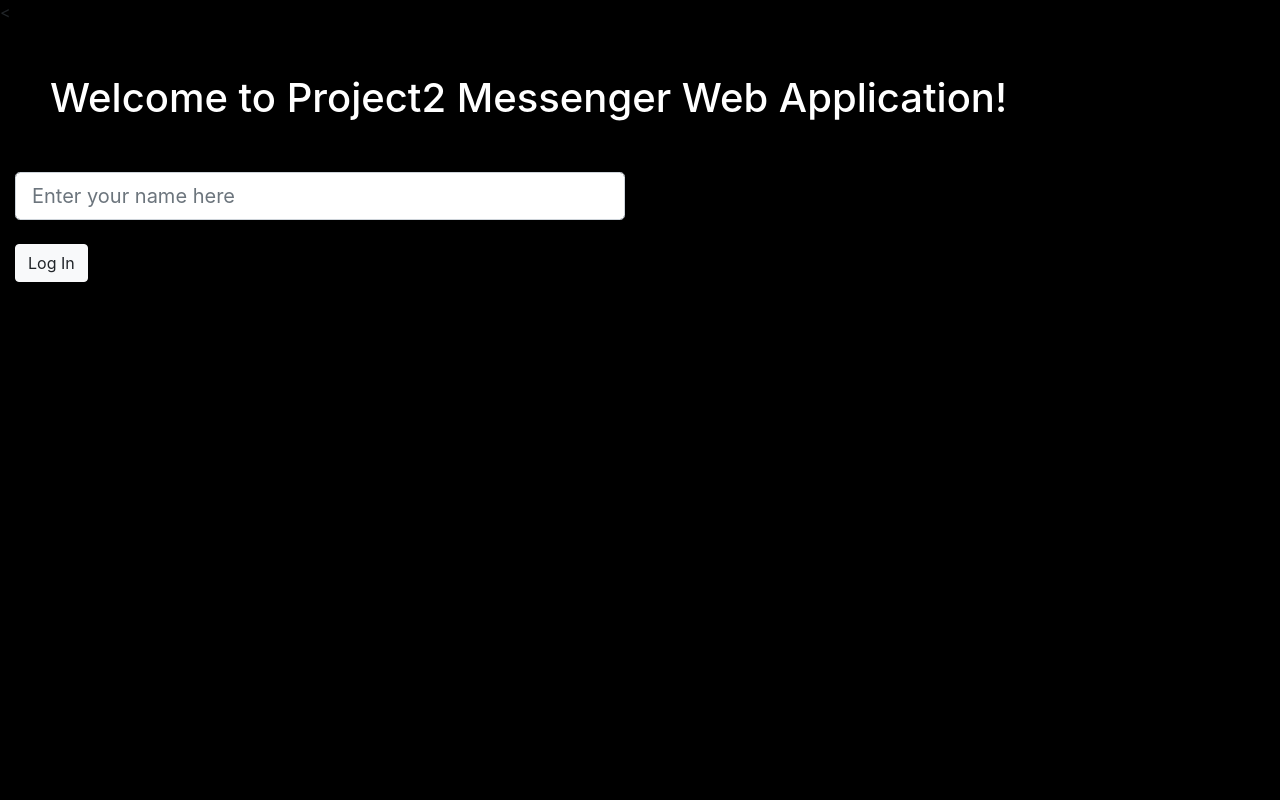
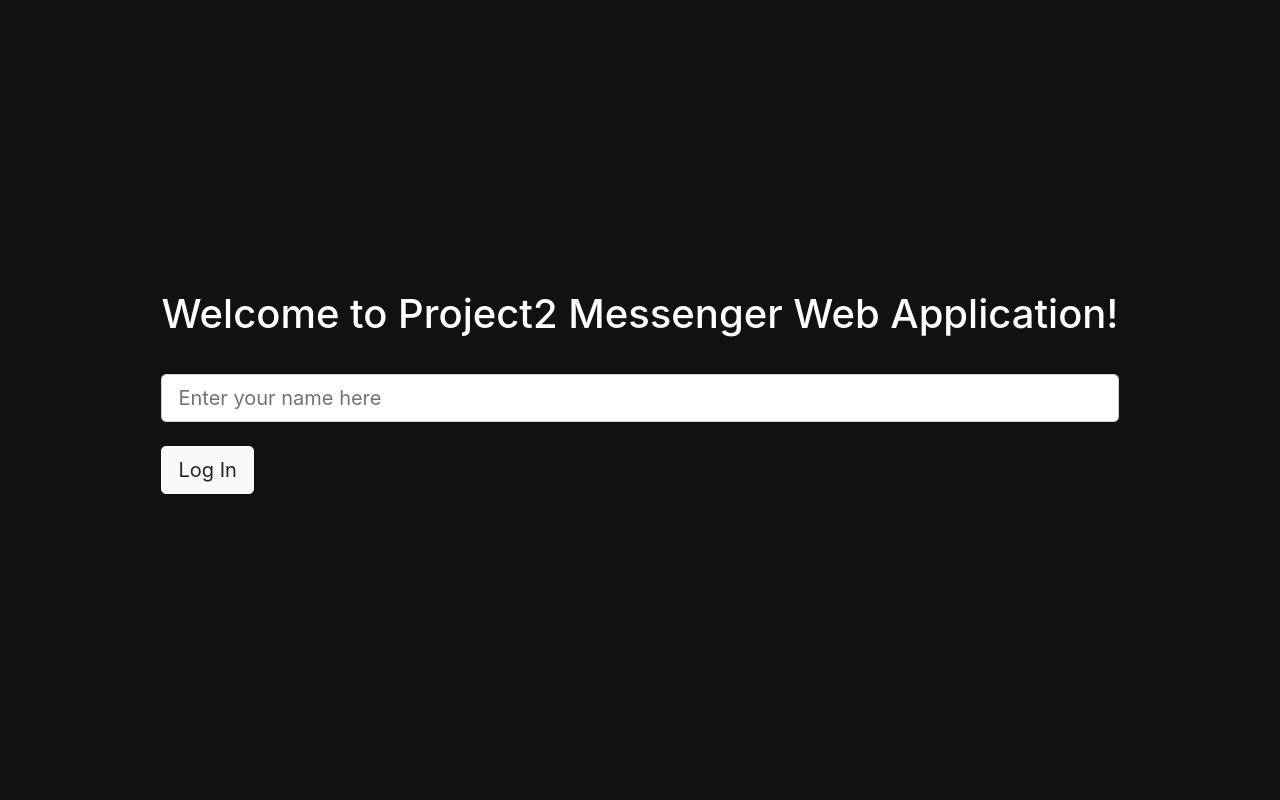
Before and after one commit to adriasala12/HarvardX-CS50-project2, a Flask app: page / in a window 1280 px wide. Run offline with Flask 2, Linux system fonts and the light colour scheme; some libraries are stand-ins or nearby versions.

Commit message:
Added styling file correctly and centered all page

```diff
--- a/static/css/styling.css
+++ /dev/null
@@ -1,9 +0,0 @@
-input {
-    padding: 50px;
-    justify-content: center;
-}
-
-h1 {
-    color: blue;
-    margin: 50px;
-}
--- /dev/null
+++ b/static/styling.css
@@ -0,0 +1,19 @@
+/* To apply changes reload browser with cmd + option + r */
+
+html, body {
+    height: 100%;
+}
+
+html {
+    display: table;
+    margin: auto;
+}
+
+body {
+    display: table-cell;
+    vertical-align: middle;
+}
+
+h1 {
+    padding-bottom: 3%;
+}
--- a/templates/index.html
+++ b/templates/index.html
@@ -1,22 +1,26 @@
-<<!DOCTYPE html>
+<!DOCTYPE html>
 <html lang="en" dir="ltr">
     <head>
         <meta charset="utf-8">
         <title>Project 2 - Messaging Website</title>
+        <link rel="stylesheet" href="{{ url_for('static', filename='styling.css') }}">
         <link rel="stylesheet"
             href="https://stackpath.bootstrapcdn.com/bootstrap/4.5.0/css/bootstrap.min.css"
             integrity="sha384-9aIt2nRpC12Uk9gS9baDl411NQApFmC26EwAOH8WgZl5MYYxFfc+NcPb1dKGj7Sk"
             crossorigin="anonymous">
-        <link rel="stylesheet" href="{{ url_for('static', filename='css/styling.css') }}">
+
     </head>
-    <body style="background-color:#000000">
-        <h1 class="text-white">Welcome to Project2 Messenger Web Application!</h1>
+    <body style="background-color:#111111">
+
+        <h1 class="text-white center">Welcome to Project2 Messenger Web Application!</h1>
+
         <form>
-            <div class="form-group col-6">
+            <div class="form-group">
                 <input class="form-control form-control-lg" type="text" name="name" placeholder="Enter your name here" autocomplete="false">
                 <br>
-                <button class="btn btn-light">Log In</button>
+                <button class="btn btn-light btn-lg">Log In</button>
             </div>
         </form>
+
     </body>
 </html>
```
